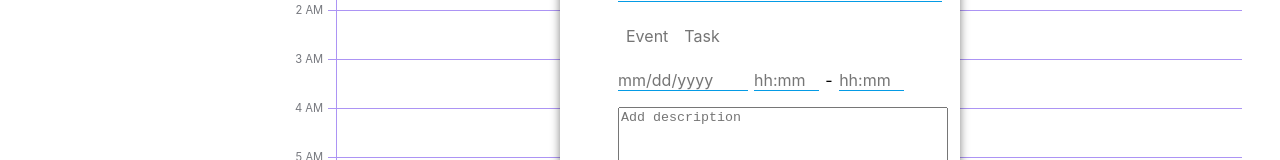
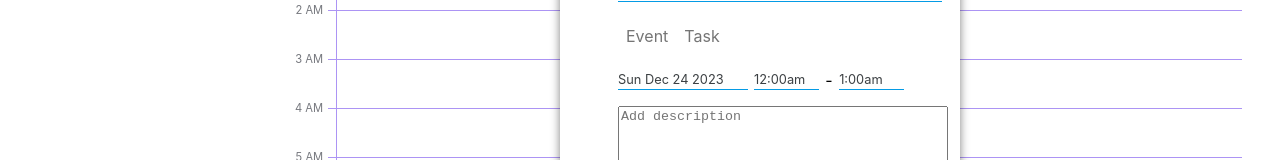
Before and after one commit to coloshword/calendar, a React (Create React App) app in the folder client/: page /calendar in a window 1280 px wide. Both pictures are taken after a click on the button "+ Add Event". Shown: the part 242-402 px from the top of the page. Built offline with nearby package versions, Linux system fonts and the light colour scheme.

Commit message:
add events in calender with dragging

```diff
--- a/client/src/components/calendarCSS/AddEvent.css
+++ b/client/src/components/calendarCSS/AddEvent.css
@@ -89,6 +89,8 @@
 
 .event-time-input {
     all: unset;
+    font-size: 0.8rem;
+    color: #3c4043;
     border-bottom: solid 1px #049be5;
 }
 
--- a/client/src/components/calendarComponents/AddEvent.tsx
+++ b/client/src/components/calendarComponents/AddEvent.tsx
@@ -1,5 +1,5 @@
 /* add event modal */
-import React, {FC, useState} from 'react';
+import React, {Dispatch, FC, useState} from 'react';
 import '../calendarCSS/AddEvent.css';
 import closeIcon from '../../assets/x.svg';
 
@@ -15,12 +15,17 @@ interface AddEventProps {
     setShowModal: Function;
     events: Event[];
     setEvents: Function;
+    defaultModalDate: Date;
+    defaultModalStart: number[];
+    defaultModalEnd: number[];
 }
-const AddEvent: FC<AddEventProps> = ({setShowModal, events, setEvents}) => {
+const AddEvent: FC<AddEventProps> = ({setShowModal, events, setEvents, defaultModalDate, defaultModalStart, defaultModalEnd}) => {
     const [title, setTitle] = useState('');
-    const [date, setDate] = useState(''); // default is today but can be changed
-    const [startTime, setStartTime] = useState(''); // of the for 'hh, mm' in 24 hour time
-    const [endTime, setEndTime] = useState(''); // same as start time
+    const formattedStartTime = formatTime(defaultModalStart);
+    const formattedEndTime = formatTime(defaultModalEnd);
+    const [date, setDate] = useState(defaultModalDate);
+    const [startTime, setStartTime] = useState(formattedStartTime);
+    const [endTime, setEndTime] = useState(formattedEndTime);
     const [descript, setDescript] = useState('');
     /* addEvent: adds an event to the Calendar by adding it to the Event prop
     an event is a object with a title, start, end;
@@ -35,11 +40,13 @@ const AddEvent: FC<AddEventProps> = ({setShowModal, events, setEvents}) => {
             descript: descript
         };
         console.log(newEvent);
-        setEvents([...events, newEvent])
+        setEvents([...events, newEvent]);
+        setShowModal(false);
     }
 
     function convertToMilitaryTime(timeStr: string): [number, number] {
-        const regex = /(\d{1,2}):(\d{2})(am|pm)/i;
+        console.log(timeStr);
+        const regex = /(\d{1,2}):(\d{2})\s*(am|pm)/i;
         const match = timeStr.match(regex);
 
         if (match) {
@@ -55,24 +62,60 @@ const AddEvent: FC<AddEventProps> = ({setShowModal, events, setEvents}) => {
 
             return [hours, minutes];
         } else {
+            console.log('MATCH ERROR');
             throw new Error('Invalid time format');
         }
+    }
+
+    /* time helper functions */
+
+    /* formatDateToArray: formats date to an array of strings */
+    function formatDateToArray(date: Date): string[] {
+        let day = date.getDate().toString();
+        let month = (date.getMonth() + 1).toString(); // Months are zero indexed
+        let year = date.getFullYear();
+
+        // Add leading zeros to day and month if they are less than 10
+        if (day.length < 2) {
+            day = '0' + day;
+        }
+        if (month.length < 2) {
+            month = '0' + month;
+        }
+
+        return [month, day, year.toString()];
+    }
+
+    /* formatTime: formats time from military time to standard time */
+    function formatTime(time: number[]): string {
+        let period = 'am';
+        if(time[0] >= 12) {
+            period = 'pm';
+        }
+        let hours = time[0] % 12;
+        if(hours === 0) {
+            hours = 12;
+        }
+        let minutes:string = time[1].toString();
+        if(Number(minutes) < 10) {
+            minutes = '0' + minutes;
+        }
+        return `${hours}:${minutes}${period}`;
     }
 
 
     /* handleAddEvent: event listener to handle adding an event */
     function handleAddEvent() {
-        console.log(title); // formatted properly
-        console.log(date);
-        console.log(startTime);
-        console.log(endTime);
-        console.log(descript);
         // format data properly to be an event
-        let dateAsArray = date.split('/');
+        let dateAsArray = formatDateToArray(date);
         let eventDate = new Date(Number(dateAsArray[2]), Number(dateAsArray[0]) - 1, Number(dateAsArray[1]));
         let eventStart = convertToMilitaryTime(startTime);
         let eventEnd = convertToMilitaryTime(endTime);
-        addEvent(title, eventDate, eventStart, eventEnd, descript);
+        let eventTitle = title;
+        if(title === '') {
+            eventTitle = 'Untitled Event';
+        }
+        addEvent(eventTitle, eventDate, eventStart, eventEnd, descript);
     }
     return(
         <div className="add-event-modal">
@@ -84,16 +127,16 @@ const AddEvent: FC<AddEventProps> = ({setShowModal, events, setEvents}) => {
             <div className="add-event-body">
                 <div className="add-event-left"></div>
                 <div className="add-event-right">
-                    <input type="text" placeholder='Add title' className="add-title-input" onChange={e => setTitle(e.target.value)}></input>
+                    <input type="text" autoFocus placeholder='Add title' className="add-title-input" onChange={e => setTitle(e.target.value)}></input>
                     <div className="event-type-container">
                         <button className="event-type-btn">Event</button>
                         <button className="event-type-btn">Task</button>
                     </div>
                     <div className="add-event-time-container">
-                        <input type="text" placeholder="mm/dd/yyyy" className="event-time-input date-input" onChange={e => setDate(e.target.value)}></input>
-                        <input type="text" placeholder="hh:mm" className="event-time-input start-input" onChange={e => setStartTime(e.target.value)}></input>
-                        <span>-</span>
-                        <input type="text" placeholder="hh:mm" className="event-time-input end-input" onChange={e => setEndTime(e.target.value)}></input>
+                    <input type="text" readOnly value={date.toDateString()} className="event-time-input date-input"></input>
+                    <input type="text" value={startTime} className="event-time-input start-input" onChange={e => setStartTime(e.target.value)}></input>
+                    <span>-</span>
+                    <input type="text" value={endTime} className="event-time-input end-input" onChange={e => setEndTime(e.target.value)}></input>
                     </div>
                     <div className="add-event-description-container">
                         <textarea placeholder="Add description" className="add-event-description" onChange={e => setDescript(e.target.value)}></textarea>
--- a/client/src/components/calendarComponents/Day.tsx
+++ b/client/src/components/calendarComponents/Day.tsx
@@ -31,14 +31,23 @@ const Day: FC<DayProps> = ({ day, today, showModal, setShowModal}) => {
     /* renderDate: renders the display of day of the week and the date (of the month) */
     const [events, setEvents] = useState<Event[]>([]);
     const [domRect, setDomRect] = useState<DOMRect>();
-    const [dragEvent, setDragEvent] = useState<DragEventDetails | null>(null);
+    const [isDragging, setIsDragging] = useState(false); // used to check if user is dragging to create event
+    const [dragEvent, setDragEvent] = useState<DragEventDetails | null>(null); //used to render the drag event
     const dayGridRef = useRef<HTMLDivElement>(null);
+    /* States to control modal */
+    const [defaultModalDate, setDefaultModalDate] = useState(day); //default date is today
+    const [defaultModalStart, setDefaultModalStart]= useState([0, 0]);
+    const [defaultModalEnd, setDefaultModalEnd] = useState([1, 0]); //default times are 12:00am to 1:00am
 
     useEffect(() => {
         if(dayGridRef.current) {
             setDomRect(dayGridRef.current.getBoundingClientRect());
         }
-    }, [events, dayGridRef]);
+        if (!showModal) {
+            // If showModal is false, reset dragEvent to null.
+            setDragEvent(null);
+        }
+    }, [events, dayGridRef, showModal]);
 
     const renderDate = () => {
         return (
@@ -62,6 +71,16 @@ const Day: FC<DayProps> = ({ day, today, showModal, setShowModal}) => {
         return ans;
     }
 
+    /* getTimeFromPos: given a position, returns the time (hr, minute) */
+    function getTimeFromPos(pos: number, domRect: DOMRect): [number, number] {
+        let firstHrRect = document.querySelectorAll('.hour-line')[0].getBoundingClientRect();
+        let offset = firstHrRect.top - domRect.top;
+        let distanceBtHrs = (document.querySelectorAll('.hour-line')[1].getBoundingClientRect().top - domRect.top) - offset;
+        let hr = Math.floor((pos - offset) / distanceBtHrs);
+        let minute = Math.floor(((pos - offset) % distanceBtHrs) / distanceBtHrs * 60);
+        return [hr, minute];
+    }
+
     /* getEventHeight: gets the height of an event, given the start and end time */
     function getEventHeight(start: [number, number], end: [number, number], domRect: DOMRect) {
         return getPosFromTime(end[0], end[1], domRect) - getPosFromTime(start[0], start[1], domRect);
@@ -71,31 +90,32 @@ const Day: FC<DayProps> = ({ day, today, showModal, setShowModal}) => {
     function getDayGridPos(clientPos: number, rect: DOMRect, window: HTMLElement): number {
         let scrollTop = window.scrollTop;
         let cursorY = clientPos - rect.top + scrollTop;
-        // let div: HTMLElement = document.querySelector('.day-grid') as HTMLElement;
-        // let rect:DOMRect = div.getBoundingClientRect();
         return cursorY + scrollTop;
     }
 
     function startDrag(e: React.MouseEvent<HTMLDivElement>) {
         const initialPos = getDayGridPos(e.clientY, dayGridRef.current!.getBoundingClientRect(), dayGridRef.current!);
         setDragEvent({ top: initialPos, height: 0 });
+        setIsDragging(true);
     }
 
     function dragging(e: React.MouseEvent<HTMLDivElement>) {
-        if (dragEvent) {
+        if (isDragging && dragEvent) {
             const currentPos = getDayGridPos(e.clientY, dayGridRef.current!.getBoundingClientRect(), dayGridRef.current!);
             setDragEvent({ ...dragEvent, height: currentPos - dragEvent.top });
         }
     }
 
     function endDrag(e: React.MouseEvent<HTMLDivElement>) {
-        setDragEvent(null);
-    }
-
-    function test(e: React.DragEvent<HTMLDivElement>) {
-        if (dayGridRef.current) {
-            console.log(getDayGridPos(e.clientY, dayGridRef.current.getBoundingClientRect(), dayGridRef.current));
-        }
+        // change defaultModalStart and defaultModalEnd to be the time of the drag event
+        const start = getTimeFromPos(dragEvent!.top, domRect!);
+        const end = getTimeFromPos(dragEvent!.top + dragEvent!.height, domRect!);
+        setIsDragging(false);
+        setDefaultModalStart(start);
+        setDefaultModalEnd(end);
+        setDefaultModalDate(day);
+        setShowModal(true);
+       // setDragEvent(null);  wait to do this until after the modal is closed so event rect still shows -- in useEffect
     }
 
     const renderDragEvent = dragEvent && (
@@ -159,7 +179,7 @@ const Day: FC<DayProps> = ({ day, today, showModal, setShowModal}) => {
     return (
         <div className="day-container unselectable">
             {showModal && (
-                <AddEvent setShowModal={setShowModal} events={events} setEvents={setEvents}/>
+                <AddEvent setShowModal={setShowModal} events={events} setEvents={setEvents} defaultModalDate={defaultModalDate} defaultModalStart={defaultModalStart} defaultModalEnd={defaultModalEnd}/>
             )}
             {renderDate()}
             {renderDayGrid()}
```
